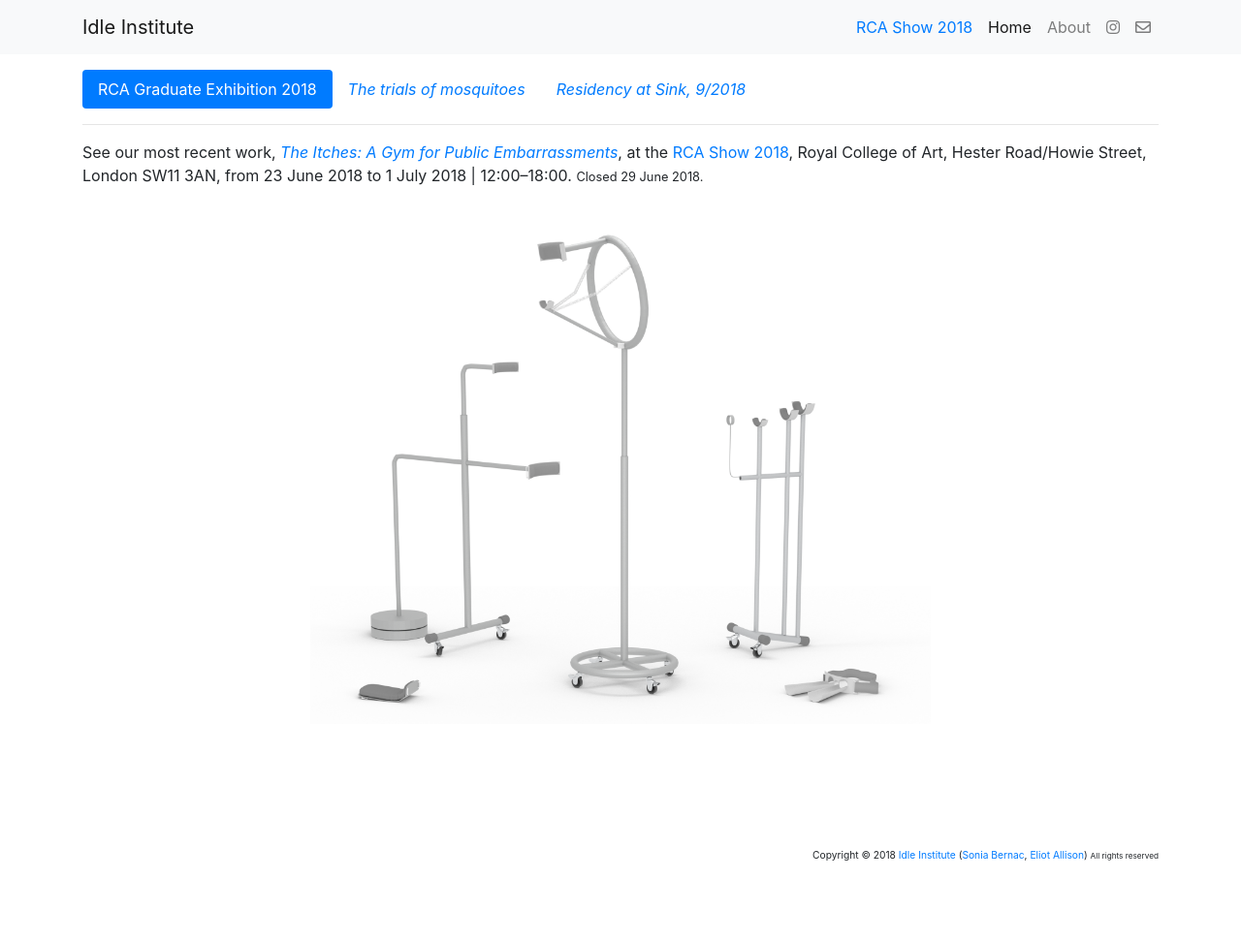
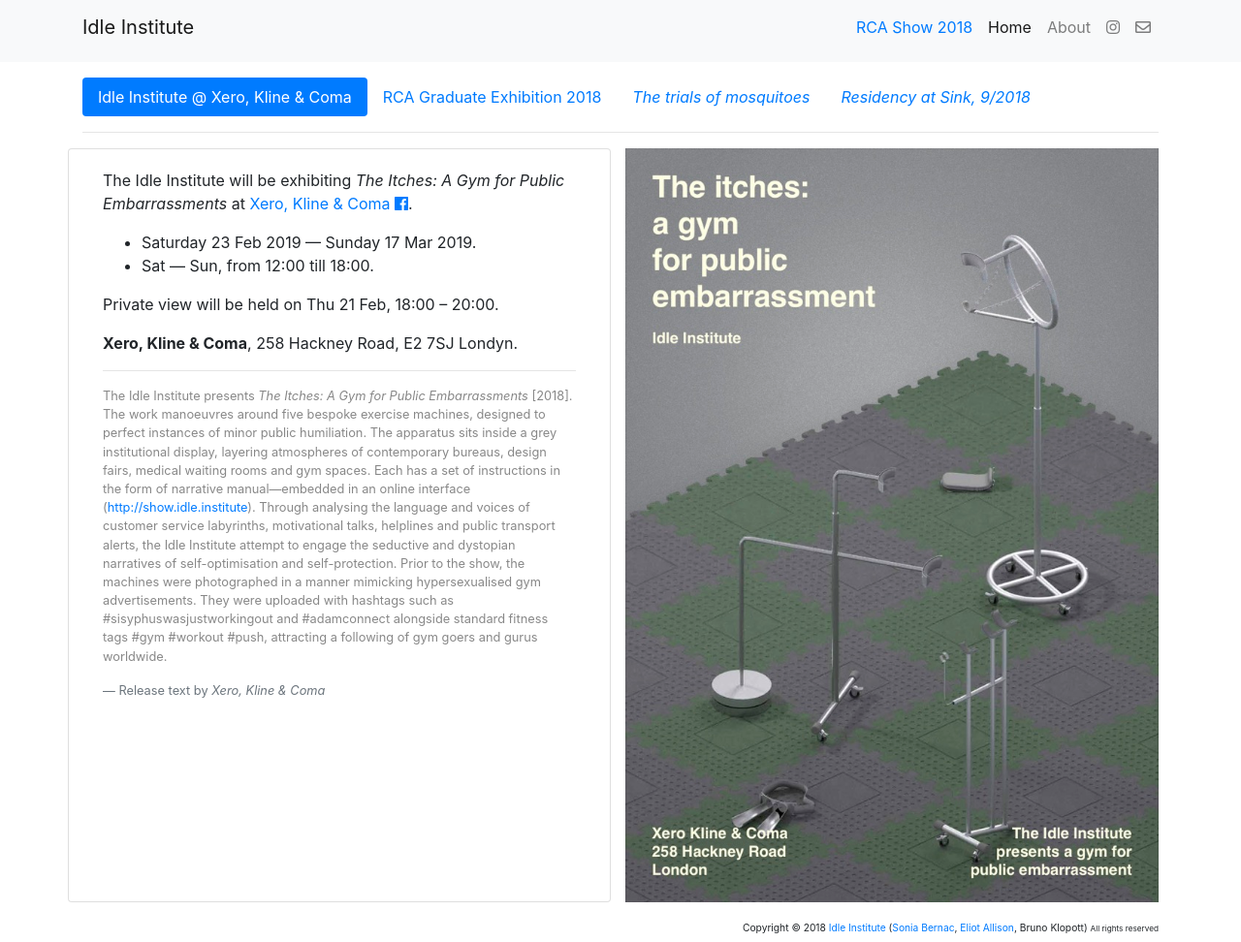
Before and after one commit to nurbo/idle, a Jekyll site: the page built from index.html, in a window 1280 px wide. Shown: the whole page at 97% size. Built offline with Jekyll 4.4.1, drawn with Linux system fonts in a browser that asks for light colours; nearby versions of some CDN libraries; before the commit the page ends 900 px from its top, so only the background shows below that.

Commit message:
update with xero, kline & coma

```diff
--- a/Gemfile
+++ b/Gemfile
@@ -8,7 +8,7 @@
 #
 # This will help ensure the proper Jekyll version is running.
 # Happy Jekylling!
-gem "jekyll", "~> 3.8.2"
+gem "jekyll", "~> 3.8.5"
 
 # This is the default theme for new Jekyll sites. You may change this to anything you like.
 gem "minima", "~> 2.0"
--- a/_includes/footer.html
+++ b/_includes/footer.html
@@ -2,7 +2,7 @@
   <div id="copy" class="text-sm-right">
     <p class="footer-text"><small><small>
       Copyright &copy; 2018 <a href="http://idle.institute">Idle Institute</a>
-      (<a href="http://bernac.org">Sonia Bernac</a>, <a href="https://www.eliothenryallison.com">Eliot Allison</a>)
+      (<a href="http://bernac.org">Sonia Bernac</a>, <a href="https://www.eliothenryallison.com">Eliot Allison</a>, Bruno Klopott)
       <small>All rights reserved</small>
     </small></small></p>
   </div>
--- a/assets/css/main.scss
+++ b/assets/css/main.scss
@@ -9,6 +9,7 @@
 
 nav#main-nav {
   margin-bottom: 1em;
+  padding-bottom: 1em;
 }
 
 footer#site-footer {
--- a/index.html
+++ b/index.html
@@ -4,7 +4,10 @@
 <div class="container">
   <ul class="nav nav-pills mb-3" id="pills-tab" role="tablist">
     <li class="nav-item">
-      <a class="nav-link active" id="pills-show-tab" data-toggle="pill" href="#pills-show" role="tab" aria-controls="pills-show" aria-selected="true">RCA Graduate Exhibition 2018</a>
+      <a class="nav-link active" id="pills-xero-tab" data-toggle="pill" href="#pills-xero" role="tab" aria-controls="pills-xero" aria-selected="true">Idle Institute @ Xero, Kline & Coma</a>
+    </li>
+    <li class="nav-item">
+      <a class="nav-link" id="pills-show-tab" data-toggle="pill" href="#pills-show" role="tab" aria-controls="pills-show" aria-selected="true">RCA Graduate Exhibition 2018</a>
     </li>
     <li class="nav-item">
       <a class="nav-link" id="pills-trials-tab" data-toggle="pill" href="#pills-trials" role="tab" aria-controls="pills-trials" aria-selected="false"><i>The trials of mosquitoes</i></a>
@@ -15,7 +18,32 @@
   </ul>
   <hr />
   <div class="tab-content" id="pills-tabContent">
-    <div class="tab-pane fade show active" id="pills-show" role="tabpanel" aria-labelledby="pills-show-tab">
+    <div class="tab-pane show active" id="pills-xero" role="tabpanel" aria-labelledby="pills-xero-tab">
+      <div class="row">
+        <div class="mx-auto col-lg card" style="margin-bottom: 1em; max-width: 560px;">
+          <div class="card-body">
+            <p>The Idle Institute will be exhibiting <i>The Itches: A Gym for Public Embarrassments</i> at <a href="https://www.facebook.com/events/766450957062718/">Xero, Kline & Coma <i class="fab fa-facebook"></i></a>.</p>
+            <ul>
+              <li>Saturday 23 Feb 2019 — Sunday 17 Mar 2019.</li>
+              <li>Sat — Sun, from 12:00 till 18:00.</li>
+            </ul>
+            <p>Private view will be held on Thu 21 Feb, 18:00 – 20:00.</p>
+            <p><b>Xero, Kline & Coma</b>, 258 Hackney Road, E2 7SJ Londyn.</p>
+            <hr>
+            <blockquote class="blockquote" style="font-size: 1em; color: #888;">
+              <p style="font-size: 0.8rem;">The Idle Institute presents <i>The Itches: A Gym for Public Embarrassments</i> [2018]. The work manoeuvres around five bespoke exercise machines, designed to perfect instances of minor public humiliation. The apparatus sits inside a grey institutional display, layering atmospheres of contemporary bureaus, design fairs, medical waiting rooms and gym spaces. Each has a set of instructions in the form of narrative manual—embedded in an online interface (<a href="http://show.idle.institute">http://show.idle.institute</a>). Through analysing the language and voices of customer service labyrinths, motivational talks, helplines and public transport alerts, the Idle Institute attempt to engage the seductive and dystopian narratives of self-optimisation and self-protection. Prior to the show, the machines were photographed in a manner mimicking hypersexualised gym advertisements. They were uploaded with hashtags such as #sisyphuswasjustworkingout and #adamconnect alongside standard fitness tags #gym #workout #push, attracting a following of gym goers and gurus worldwide.</p>
+              <footer class="blockquote-footer">Release text by <cite title="sink.sexy">Xero, Kline & Coma</cite></footer>
+            </blockquote>
+          </div>
+        </div>
+        <div class="col-lg rounded">
+          <div class="mx-auto" style="margin-bottom: 1em; max-width: 560px;">
+            <img src="/assets/img/poster.jpg" class="img-fluid">
+          </div>
+        </div>
+      </div>
+    </div>
+    <div class="tab-pane fade" id="pills-show" role="tabpanel" aria-labelledby="pills-show-tab">
       <p>See our most recent work, <a href="http://show.idle.institute"><i>The Itches: A Gym for Public Embarrassments</i></a>, at the <a href="https://www.rca.ac.uk/news-and-events/events/show-2018/">RCA Show 2018</a>, Royal College of Art, Hester Road/Howie Street, London SW11 3AN, from 23 June 2018 to 1 July 2018 | 12:00–18:00. <small>Closed 29 June 2018.</small></p>
       <div class="mx-auto" style="max-width: 640px;"><a href="http://show.idle.institute"><img src="/assets/img/home.png" class="img-fluid"></a></div>
     </div>
@@ -27,18 +55,18 @@
     </div>
     <div class="tab-pane fade" id="pills-sink" role="tabpanel" aria-labelledby="pills-sink-tab">
       <div class="row">
-        <div class="col-lg card">
+        <div class="mx-auto col-lg card" style="margin-bottom: 1em; max-width: 560px;">
           <div class="card-body">
         <p>See our residency at <a href="https://sink.sexy">Sink</a> at <a href="https://www.rca.ac.uk/news-and-events/events/battery-horizons-red-mansion-art-prize-exhibition-2018/">idleinstitute.sink.sexy</a> or <a href="http://sink.idle.institute">sink.idle.institute</a>.</p>
         <hr>
         <blockquote class="blockquote" style="font-size: 1em; color: #888;">
-        <p >For their residency on sink, the Idle Institute have selected five 3D models of animal artefacts, each selected because of their parasitic qualities. For the Institute, each model will become a pretext for a poetic prank call. They are considered as zoomorphic symbols from five narrative worlds—entered via online chats, email threads and phone conversations.The Idle Institute made their selection in a ‘magpie’ manner, partially concealing the institutional and historical context. The objects were approached as triggers with narrative potential, becoming dingsymbols, totems in the fictional world of a story. A Boccaccian falcon becomes a curled rat from the Minneapolis Institute of Modern Art, a small, purely decorative sculpture once used to hang a pocket from a Kimono. Now, this curled relic of practical use will be resurrected as a digital pest and will seek to irritate multiple pest control sites…</p>
+        <p>For their residency on sink, the Idle Institute have selected five 3D models of animal artefacts, each selected because of their parasitic qualities. For the Institute, each model will become a pretext for a poetic prank call. They are considered as zoomorphic symbols from five narrative worlds—entered via online chats, email threads and phone conversations.The Idle Institute made their selection in a ‘magpie’ manner, partially concealing the institutional and historical context. The objects were approached as triggers with narrative potential, becoming dingsymbols, totems in the fictional world of a story. A Boccaccian falcon becomes a curled rat from the Minneapolis Institute of Modern Art, a small, purely decorative sculpture once used to hang a pocket from a Kimono. Now, this curled relic of practical use will be resurrected as a digital pest and will seek to irritate multiple pest control sites…</p>
         <p>The theme of a parasite is an excuse to naively initiate difficult questions of political urgency through awkward online and phone conversations. The 3d models of museum objects will be visually altered in response to the advice of business support helplines, pest control companies, sex chatrooms, zoos and restaurants to whom the prank calls will be directed. Working with objects of digital matter, the Idle Institute will attempt to ask questions about layers of representation, the translation of the corporeal to the symbolic and of the symbolic to the virtual.</p>
         <footer class="blockquote-footer">Release text at <cite title="sink.sexy">sink.sexy</cite></footer>
         </blockquote>
         </div>
         </div>
-        <div class="col-lg">
+        <div class="mx-auto col-lg" style="margin-bottom: 1em; max-width: 560px;">
         <div class="embed-responsive embed-responsive-4by3">
           <video src="/assets/video/sink.mp4" loop autoplay muted></video>
         </div>
```
Also changed, not shown: assets/img/poster.jpg (added).
